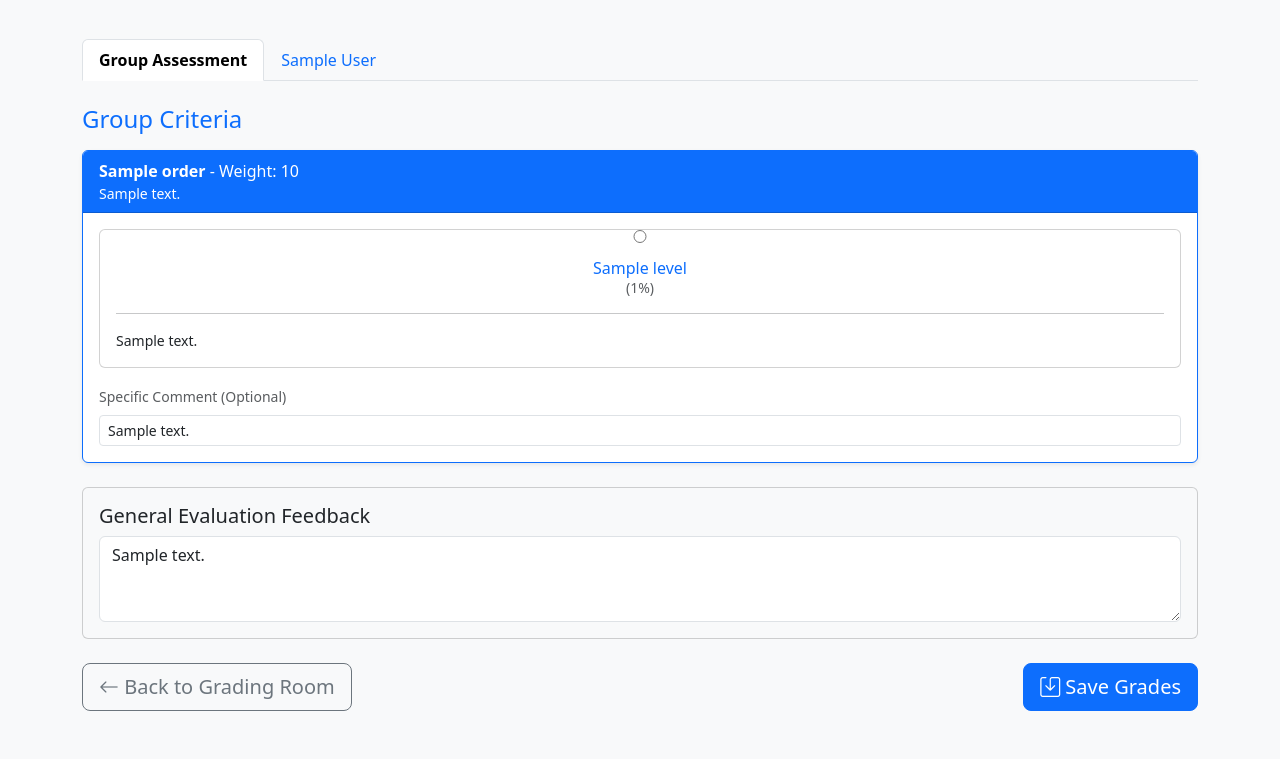
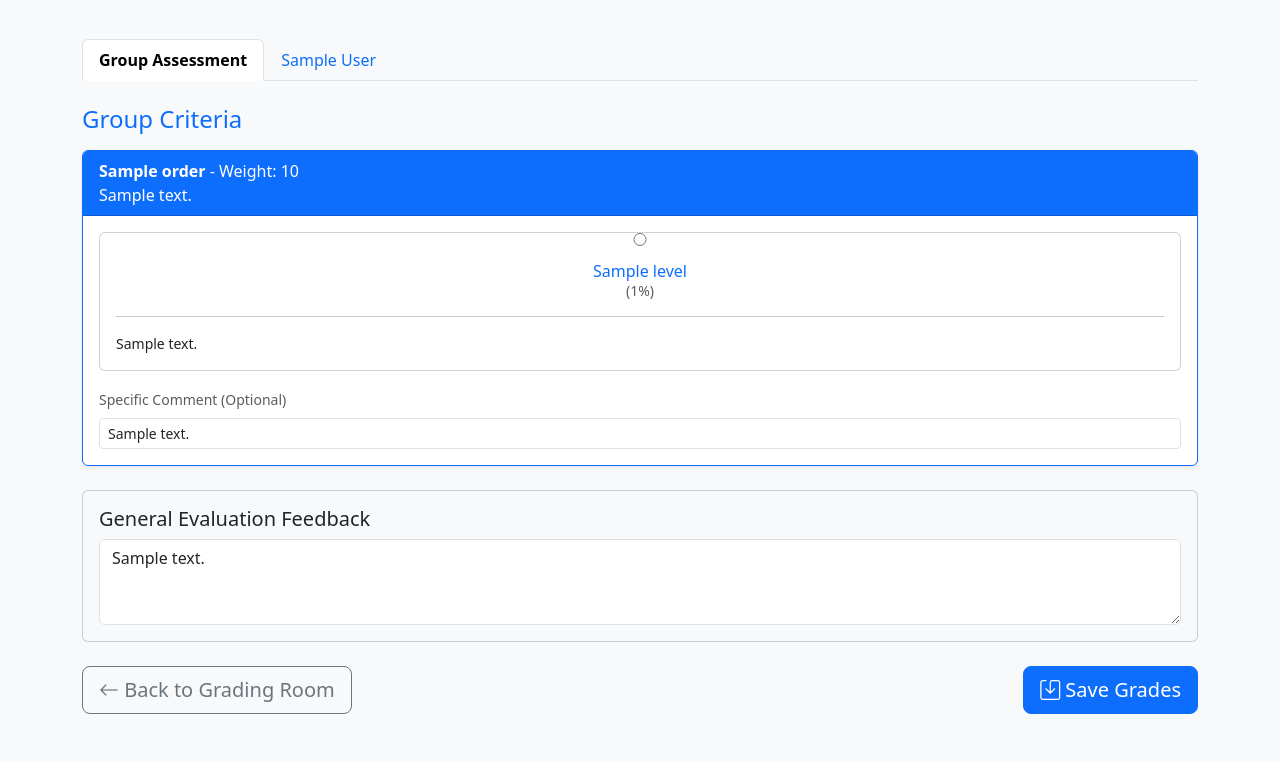
Before and after one commit to jorgeanais/calificame, a Django app: template evaluations/templates/evaluations/grade_evaluation.html in a window 1280 px wide. Shown: the part 207-969 px from the top of the page. Before the commit the page ends 918 px from the top, so only its background shows below. Run offline with Django 5.2, Linux system fonts and the light colour scheme; tables that the repository leaves empty hold one stand-in row (values such as "Sample post"); the template is opened without the code that fills it: values that come from a table or form of the project are taken from there, most other values are stand-ins (such as "Sample title", 1, 10 or a date in 2020).

Commit message:
fix(ui): enlarge rubric criterion descriptions

```diff
--- a/evaluations/templates/evaluations/grade_evaluation.html
+++ b/evaluations/templates/evaluations/grade_evaluation.html
@@ -22,6 +22,7 @@
     }
 
     .hidden-radio { margin-bottom: 10px; }
+    .criterion-description { font-size: 0.95rem; }
 </style>
 {% endblock %}
 
@@ -67,7 +68,7 @@
             <div class="card mb-4 shadow-sm border-primary">
                 <div class="card-header bg-primary text-white">
                     <strong>{{ row.item.order }}</strong> - Weight: {{ row.item.weight }}
-                    <p class="mb-0 small">{{ row.item.description }}</p>
+                    <p class="mb-0 criterion-description">{{ row.item.description }}</p>
                 </div>
                 <div class="card-body">
                     <div class="row g-3">
@@ -105,7 +106,7 @@
             <div class="card mb-4 shadow-sm border-success">
                 <div class="card-header bg-success text-white">
                     <strong>{{ row.item.order }}</strong> - Weight: {{ row.item.weight }}
-                    <p class="mb-0 small">{{ row.item.description }}</p>
+                    <p class="mb-0 criterion-description">{{ row.item.description }}</p>
                 </div>
                 <div class="card-body">
                     <div class="row g-3">
```
